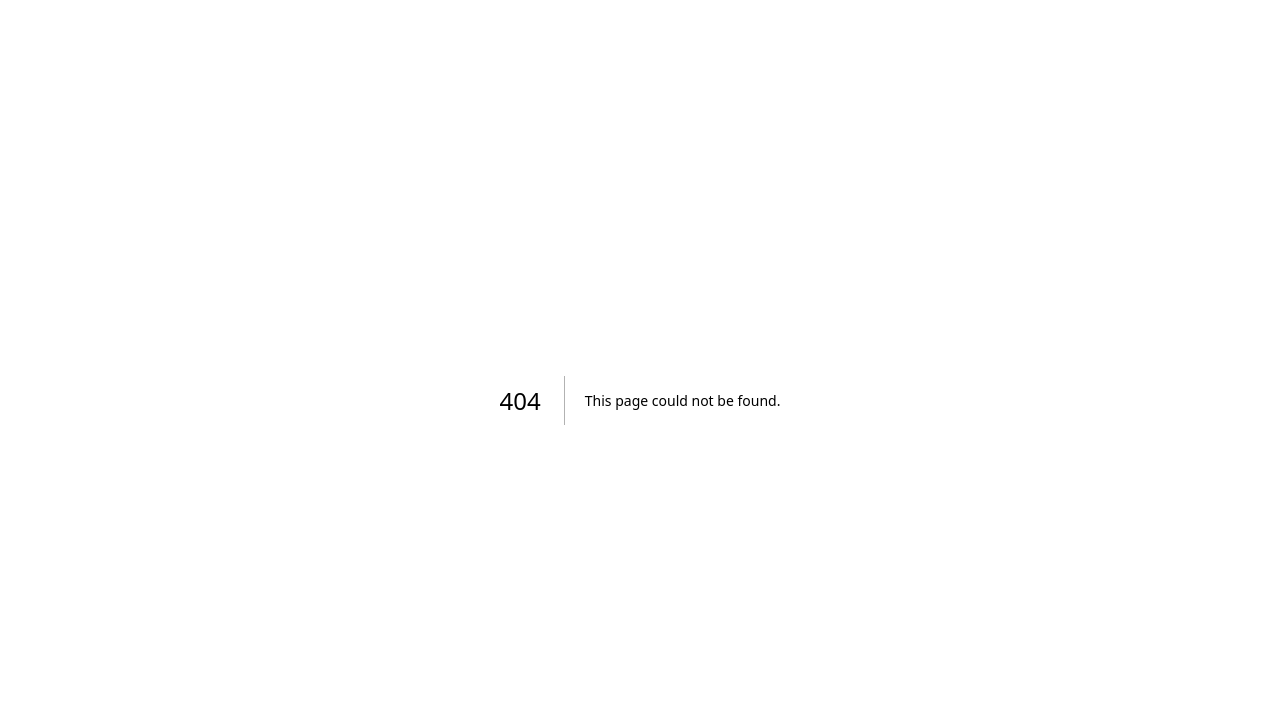
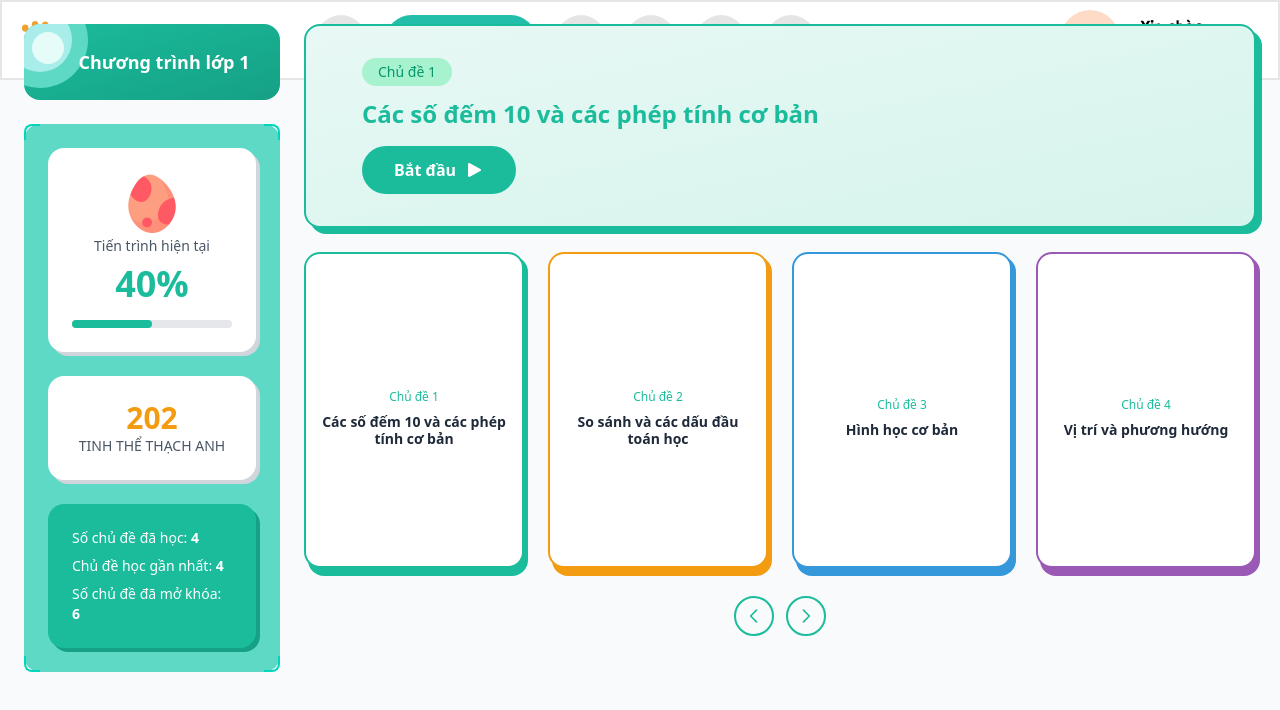
Before and after one commit to coldwind444/dino-fe, a Next.js app: page /student/lessons in a window 1280 px wide. Before the commit this address had no page. Shown: the top 710 px of the page. Built offline with nearby package versions, Linux system fonts and the light colour scheme.

Commit message:
add lesson for student

```diff
--- /dev/null
+++ b/src/app/student/(main)/lessons/page.tsx
@@ -0,0 +1,204 @@
+import { faPlay } from "@fortawesome/free-solid-svg-icons";
+import { FontAwesomeIcon } from "@fortawesome/react-fontawesome";
+import Image from "next/image";
+
+export default function StudentHome() {
+  const username = "Tân";
+  const egg = "assets/landing/egg_normal";
+
+  const topics = [
+    { id: 1, title: "Các số đếm 10 và các phép tính cơ bản" },
+    { id: 2, title: "So sánh và các dấu đầu toán học" },
+    { id: 3, title: "Hình học cơ bản" },
+    { id: 4, title: "Vị trí và phương hướng" },
+  ];
+
+  const colors = [
+    "#1ABC9C", // teal
+    "#F39C12", // orange
+    "#3498DB", // blue
+    "#9B59B6", // purple
+    "#E74C3C", // red
+    "#2ECC71",
+  ];
+
+  const getRandomColor = (index: number) => {
+    return colors[index % colors.length];
+  };
+
+  return (
+    <div className="w-full min-h-screen bg-gray-50">
+      <div className="flex gap-6 p-6">
+        <aside className="w-64 flex-shrink-0">
+          <div className="bg-gradient-to-br from-[#1ABC9C] to-[#16A085] rounded-2xl p-6 text-white mb-6 relative overflow-hidden flex items-center justify-center">
+            <div className="absolute -top-8 -left-8 w-24 h-24 bg-[#5ED9C6] bg-opacity-10 rounded-full"></div>
+            <div className="absolute -top-4 -left-4 w-16 h-16 bg-[#A8EDEA] bg-opacity-15 rounded-full"></div>
+            <div className="absolute top-2 left-2 w-8 h-8 bg-[#E6FCF9] bg-opacity-20 rounded-full"></div>
+
+            <h3 className="text-lg font-semibold relative z-10 text-center ml-6">
+              Chương trình lớp 1
+            </h3>
+          </div>
+
+          <div className="bg-[#5ED9C6] rounded-2xl p-6 mb-6 relative">
+            <div className="absolute top-0 left-0 w-4 h-4">
+              <div className="w-full h-full border-l-2 border-t-2 border-teal-400 rounded-tl-lg"></div>
+            </div>
+            <div className="absolute top-0 right-0 w-4 h-4">
+              <div className="w-full h-full border-r-2 border-t-2 border-teal-400 rounded-tr-lg"></div>
+            </div>
+            <div className="absolute bottom-0 left-0 w-4 h-4">
+              <div className="w-full h-full border-l-2 border-b-2 border-teal-400 rounded-bl-lg"></div>
+            </div>
+            <div className="absolute bottom-0 right-0 w-4 h-4">
+              <div className="w-full h-full border-r-2 border-b-2 border-teal-400 rounded-br-lg"></div>
+            </div>
+            {/* Progress Card */}
+            <div className="relative mb-6">
+              <div className="absolute inset-0 bg-gray-300 rounded-2xl translate-x-[4px] translate-y-[4px]" />
+              <div className="relative bg-white rounded-2xl p-6">
+                <div className="flex flex-col items-center mb-4">
+                  <Image
+                    src={`/${egg}.png`}
+                    alt="egg progress"
+                    width={64}
+                    height={64}
+                    className="w-16 h-16 object-contain"
+                  />
+                  <div className="text-sm text-gray-600 mb-2">
+                    Tiến trình hiện tại
+                  </div>
+                  <div className="text-4xl font-bold text-[#1ABC9C]">40%</div>
+                </div>
+                <div className="w-full bg-gray-200 rounded-full h-2">
+                  <div
+                    className="bg-[#1ABC9C] h-2 rounded-full"
+                    style={{ width: "50%" }}
+                  ></div>
+                </div>
+              </div>
+            </div>
+
+            {/* Achievement Card */}
+            <div className="relative mb-6">
+              <div className="absolute inset-0 bg-gray-300 rounded-2xl translate-x-[4px] translate-y-[4px]" />
+              <div className="relative bg-white rounded-2xl p-6">
+                <div className="flex flex-col items-center">
+                  <div className="text-3xl font-bold text-[#F39C12]">202</div>
+                  <div className="text-sm text-gray-600 uppercase">
+                    Tinh thể thạch anh
+                  </div>
+                </div>
+              </div>
+            </div>
+
+            {/* Stats Card */}
+            <div className="relative">
+              <div className="absolute inset-0 bg-[#16A085] rounded-2xl translate-x-[4px] translate-y-[4px]" />
+              <div className="relative bg-[#1ABC9C] rounded-2xl p-6">
+                <div className="space-y-2 text-sm text-white">
+                  <div>
+                    Số chủ đề đã học: <strong>4</strong>
+                  </div>
+                  <div>
+                    Chủ đề học gần nhất: <strong>4</strong>
+                  </div>
+                  <div>
+                    Số chủ đề đã mở khóa: <strong>6</strong>
+                  </div>
+                </div>
+              </div>
+            </div>
+          </div>
+        </aside>
+
+        {/* Main Content */}
+        <main className="flex-1">
+          {/* Featured Topic */}
+          <div className="relative mb-6">
+            <div className="absolute inset-0 bg-[#1ABC9C] rounded-2xl translate-x-[6px] translate-y-[6px]" />
+            <div className="relative bg-gradient-to-br from-[#E8F8F5] to-[#D5F4EC] rounded-2xl border-2 border-[#1ABC9C] p-8">
+              <div className="flex items-center gap-6">
+                <div className="flex gap-2"></div>
+                <div className="flex-1">
+                  <div className="inline-block bg-[#A7F3D0] text-[#059669] px-4 py-1 rounded-full text-sm mb-3">
+                    Chủ đề 1
+                  </div>
+                  <h2 className="text-2xl font-bold text-[#1ABC9C] mb-4">
+                    Các số đếm 10 và các phép tính cơ bản
+                  </h2>
+                  <button className="bg-[#1ABC9C] hover:bg-[#16A085] text-white px-8 py-3 rounded-full font-semibold flex items-center gap-2 transition-colors">
+                    Bắt đầu
+                    <FontAwesomeIcon icon={faPlay} />
+                  </button>
+                </div>
+              </div>
+            </div>
+          </div>
+
+          {/* Topic Grid */}
+          <div className="grid grid-cols-4 gap-6 mb-6">
+            {topics.map((topic, index) => (
+              <div key={topic.id} className="relative h-80">
+                <div
+                  className="absolute inset-0 rounded-2xl translate-x-[4px] translate-y-[4px]"
+                  style={{ backgroundColor: getRandomColor(index) }}
+                />
+                <div
+                  className="relative bg-white rounded-2xl border-2 flex flex-col items-center justify-center cursor-pointer transition-all hover:shadow-lg p-4 h-79"
+                  style={{ borderColor: getRandomColor(index) }}
+                >
+                  <div
+                    className={`text-5xl mb-4 ${
+                      topic.id > 1 ? "grayscale" : ""
+                    }`}
+                  ></div>
+                  <div className="text-xs text-[#1ABC9C] mb-2">
+                    Chủ đề {topic.id}
+                  </div>
+                  <h3 className="text-sm font-semibold text-gray-800 text-center leading-tight">
+                    {topic.title}
+                  </h3>
+                </div>
+              </div>
+            ))}
+          </div>
+
+          {/* Navigation */}
+          <div className="flex justify-center gap-3">
+            <button className="w-10 h-10 rounded-full border-2 border-[#1ABC9C] flex items-center justify-center text-[#1ABC9C] hover:bg-[#1ABC9C] hover:text-white transition-colors">
+              <svg
+                className="w-5 h-5"
+                fill="none"
+                stroke="currentColor"
+                viewBox="0 0 24 24"
+              >
+                <path
+                  strokeLinecap="round"
+                  strokeLinejoin="round"
+                  strokeWidth={2}
+                  d="M15 19l-7-7 7-7"
+                />
+              </svg>
+            </button>
+            <button className="w-10 h-10 rounded-full border-2 border-[#1ABC9C] flex items-center justify-center text-[#1ABC9C] hover:bg-[#1ABC9C] hover:text-white transition-colors">
+              <svg
+                className="w-5 h-5"
+                fill="none"
+                stroke="currentColor"
+                viewBox="0 0 24 24"
+              >
+                <path
+                  strokeLinecap="round"
+                  strokeLinejoin="round"
+                  strokeWidth={2}
+                  d="M9 5l7 7-7 7"
+                />
+              </svg>
+            </button>
+          </div>
+        </main>
+      </div>
+    </div>
+  );
+}
```
